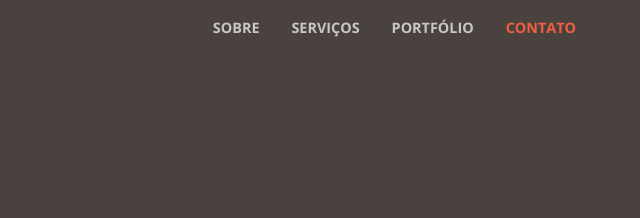
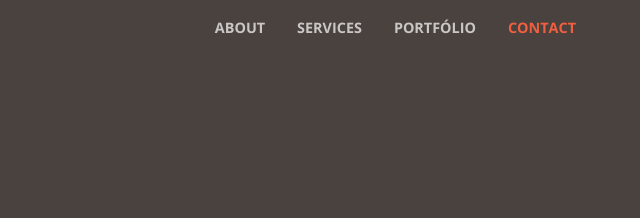
Before and after one commit to Carchedi/GitCursoTemplate, a website with bundled scripts: page index.html in a window 1280 px wide. Shown: the top 218 px of the page, 603-1243 px from the left. Built offline with nearby package versions, Linux system fonts and the light colour scheme.

Commit message:
traducao do projeto

```diff
--- a/index.html
+++ b/index.html
@@ -38,16 +38,16 @@
         <div class="collapse navbar-collapse" id="navbarResponsive">
           <ul class="navbar-nav ml-auto">
             <li class="nav-item">
-              <a class="nav-link js-scroll-trigger" href="#about">Sobre</a>
+              <a class="nav-link js-scroll-trigger" href="#about">About</a>
             </li>
             <li class="nav-item">
-              <a class="nav-link js-scroll-trigger" href="#services">Serviços</a>
+              <a class="nav-link js-scroll-trigger" href="#services">Services</a>
             </li>
             <li class="nav-item">
               <a class="nav-link js-scroll-trigger" href="#portfolio">Portfólio</a>
             </li>
             <li class="nav-item">
-              <a class="nav-link js-scroll-trigger" href="#contact">Contato</a>
+              <a class="nav-link js-scroll-trigger" href="#contact">Contact</a>
             </li>
           </ul>
         </div>
```
